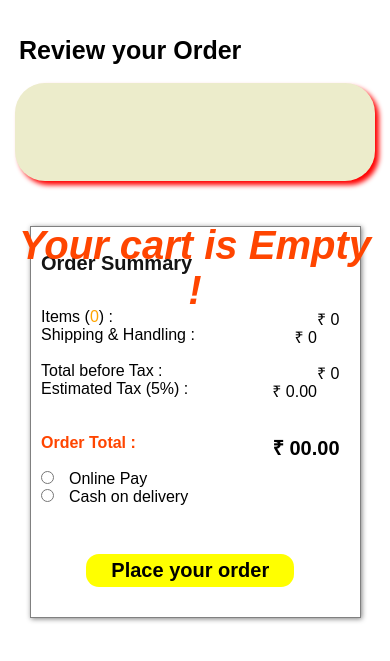
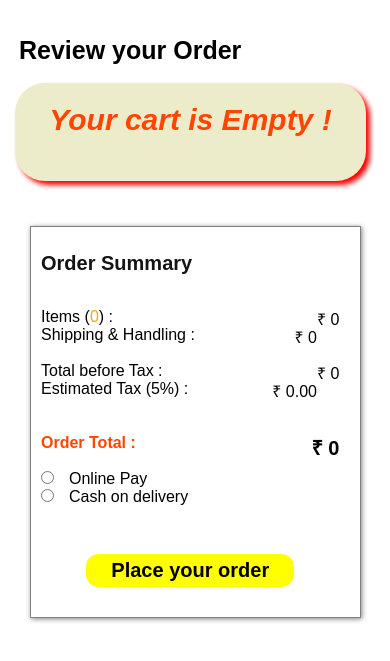
Before and after one commit to Sudhakar-890/amazon, a plain HTML site: page checkout.html in a window 390 px wide. Shown: the part 59-720 px from the top of the page. Drawn offline with nearby package versions, Linux system fonts and the light colour scheme.

Commit message:
corrected the gst string issue and layout for mobile is adjusted normally

```diff
--- a/scripts/delivery.js
+++ b/scripts/delivery.js
@@ -84,7 +84,7 @@ export function updatePrice(cart){
 
     totalPrice = itemPrice + itemCharges;
     GstPrice = (totalPrice * 0.05).toFixed(2);
-    totalGstPrice = totalPrice + GstPrice;
+    totalGstPrice = totalPrice + Number(GstPrice);
 
     Pricehtml =
     `
--- a/styles/checkout-cart.css
+++ b/styles/checkout-cart.css
@@ -160,7 +160,9 @@
     }
 
     .product-img{
-        height:100px;
+        height:100%;
+        width:50%;
+        object-fit: contain;
     }
 
     .product-name{
@@ -182,4 +184,13 @@
     .delivery-times{
         margin-left:10px;
     }
+
+    .emptyContainerCSS{
+        width:90vw;
+    }
+
+    .emptyTextCSS{
+        transform:translateY(20px);
+        font-size:30px;
+    }
 }
```
